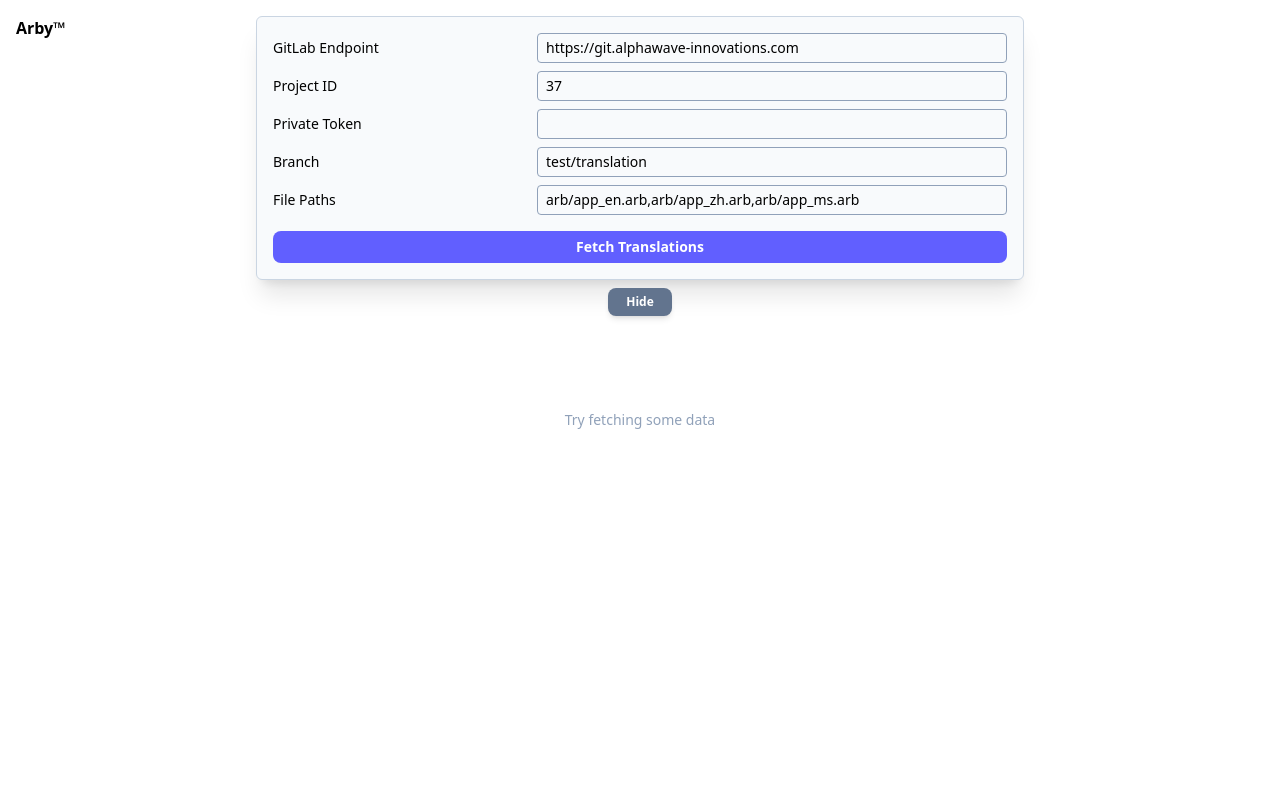
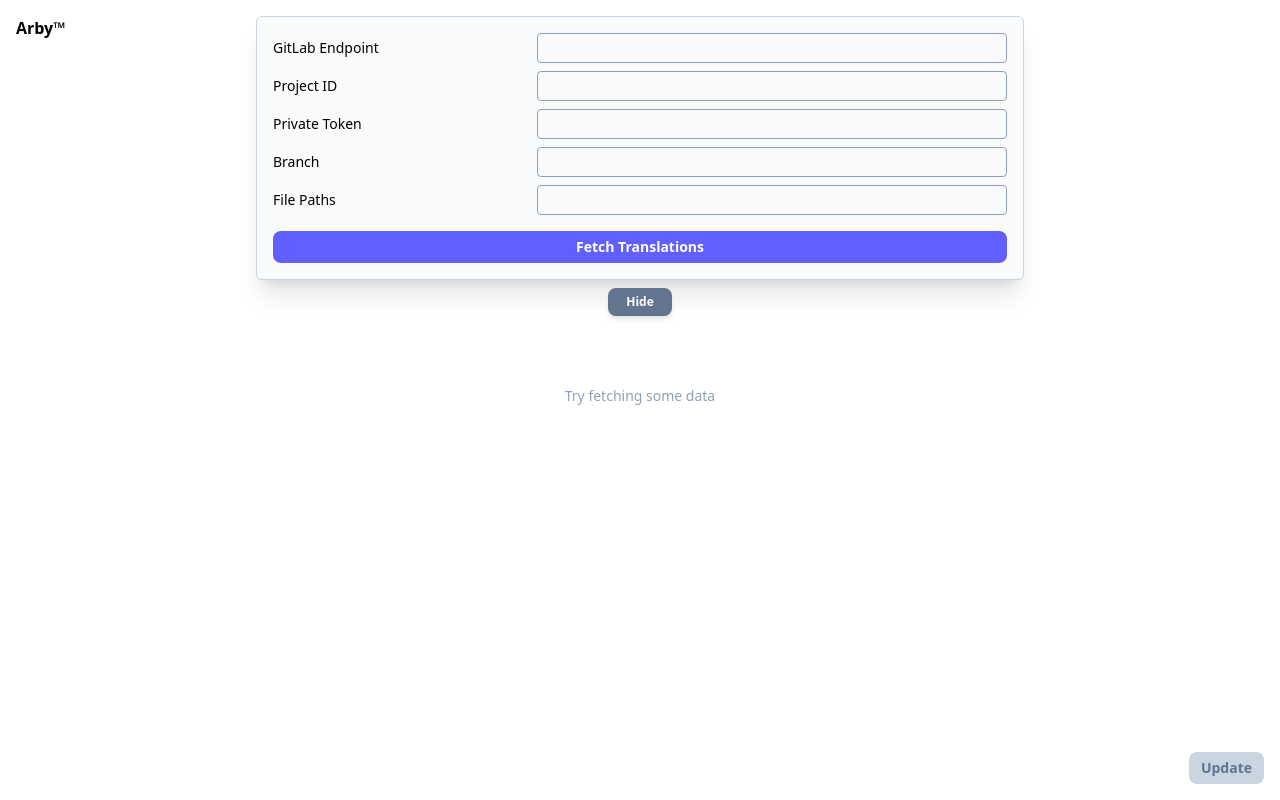
Before and after one commit to johngohrw/arby, an Astro site: page / in a window 1280 px wide. Built offline with nearby package versions, Linux system fonts and the light colour scheme; Astro itself is replaced by a stand-in of ours; what ag-grid-community would draw is missing.

Commit message:
feat: save

```diff
--- a/src/components/ArbyApp.tsx
+++ b/src/components/ArbyApp.tsx
@@ -1,10 +1,10 @@
-import { useEffect, useState, type ComponentProps } from "react";
+import { useEffect, useRef, useState, type ComponentProps } from "react";
 
 import { AllCommunityModule, ModuleRegistry } from "ag-grid-community";
 
 import { AgGridReact } from "ag-grid-react"; // React Data Grid Component
-import { getGitFile } from "../utils/git";
 import clsx from "clsx";
+import { getGitFile, updateMultipleFiles } from "../utils/git";
 
 ModuleRegistry.registerModules([AllCommunityModule]);
 
@@ -13,14 +13,28 @@ export const ArbyApp = () => {
   const [colDefs, setColDefs] = useState([{ field: "key" }]);
   const [dataLoaded, setDataLoaded] = useState(false);
   const [showForm, setShowForm] = useState(true);
+  const [isSubmitting, setIsSubmitting] = useState(false);
+  const hasInitializedRef = useRef(false);
 
   const [formVals, setFormVals] = useState({
-    gitlabEndpoint: "https://git.alphawave-innovations.com",
+    gitlabEndpoint: "",
     privateToken: "",
-    projectId: "37",
-    branch: "test/translation",
-    filePaths: "arb/app_en.arb,arb/app_zh.arb,arb/app_ms.arb",
+    projectId: "",
+    branch: "",
+    filePaths: "",
   });
+
+  useEffect(() => {
+    if (!hasInitializedRef.current) {
+      hasInitializedRef.current = true;
+      const existingFv = localStorage.getItem("fv");
+      if (existingFv) setFormVals(JSON.parse(existingFv));
+    }
+  }, []);
+
+  useEffect(() => {
+    localStorage.setItem("fv", JSON.stringify(formVals));
+  }, [formVals]);
 
   const handleFetch = () => {
     if (!formVals.privateToken) {
@@ -66,11 +80,7 @@ export const ArbyApp = () => {
   };
 
   const fetchAndParseArbsIntoRows = async () => {
-    const inputFilePaths = [
-      "arb/app_en.arb",
-      "arb/app_zh.arb",
-      "arb/app_ms.arb",
-    ];
+    const inputFilePaths = formVals.filePaths.split(",");
 
     const fetchPromises = inputFilePaths.map(async (filePath) => {
       const decodedContent = await getGitFile({
@@ -85,6 +95,7 @@ export const ArbyApp = () => {
     });
 
     const results = await Promise.all(fetchPromises);
+    console.log("results", results);
     const parsed = results.map((o) => ({
       ...o,
       decodedContent: JSON.parse(o.decodedContent ?? "{}"),
@@ -130,6 +141,82 @@ export const ArbyApp = () => {
     return { rows, filePaths };
   };
 
+  const handleUpdate = () => {
+    const fileMaps = colDefs
+      .filter((o) => "originalFilePath" in o)
+      .map((o) => ({ path: o.originalFilePath as string, fieldName: o.field }));
+
+    // presort keys, separating @@ and @ values
+    const topKeysMap = {} as any;
+    const atKeysMap = {} as any;
+    const normalKeysMap = {} as any;
+    data.forEach((row) => {
+      if (row.key.startsWith("@@")) topKeysMap[row.key] = row;
+      else if (row.key.startsWith("@")) atKeysMap[row.key] = row;
+      else normalKeysMap[row.key] = row;
+    });
+    const keyToValues = data.reduce(
+      (a, c) => ({ ...a, [c.key]: c }),
+      {} as Record<string, any>
+    );
+    const topKeys = Object.keys(topKeysMap);
+    const atKeys = Object.keys(atKeysMap);
+    const normalKeys = Object.keys(normalKeysMap);
+
+    const sortedRows = [] as ({ key: string } & Record<string, unknown>)[];
+    // include all topKeys first
+    for (const k of topKeys) sortedRows.push(keyToValues[k]);
+    // go through all normal keys
+    for (const k of normalKeys) {
+      sortedRows.push(keyToValues[k]);
+      // if theres a corresponding @ for this normal key, push it in right afterwards
+      if (`@${k}` in atKeysMap) sortedRows.push(atKeysMap[`@${k}`]);
+    }
+
+    //
+    const files: { path: string; content: string }[] = [];
+    for (const { path, fieldName } of fileMaps) {
+      // pre-format individual lines
+      const lines = sortedRows
+        .map((o, i) => {
+          const isLastLine = i === sortedRows.length - 1;
+          const isAtKey = o.key in atKeysMap;
+          const value = o[fieldName];
+          // no value! we mark this row as undefined to be filtered away later
+          if (!value) return undefined;
+          let formattedVal = isAtKey ? JSON.stringify(value) : `"${value}"`;
+          return `  "${o.key}": ${formattedVal}${isLastLine ? "" : ","}`;
+        })
+        .filter((o) => o);
+      console.log("lines", lines);
+      // join into a multiline string, curly-braced
+      const joined = `{\n${lines.join("\n")}\n}`;
+
+      console.log("joined", joined);
+
+      const safeJoined = joined.replace(/,\n}$/, "\n}"); // ensure no trailing comma
+
+      const result = safeJoined;
+
+      files.push({ path, content: result });
+    }
+    console.log("files", files);
+
+    setIsSubmitting(true);
+    updateMultipleFiles({
+      branch: formVals.branch,
+      commitMessage: "update arb files",
+      gitlabEndpoint: formVals.gitlabEndpoint,
+      privateToken: formVals.privateToken,
+      projectId: formVals.projectId,
+      fileUpdates: files.map((o) => ({
+        action: "update",
+        file_path: o.path,
+        content: o.content,
+      })),
+    }).finally(() => setIsSubmitting(false));
+  };
+
   return (
     <div className="flex flex-col h-full">
       <div
@@ -159,7 +246,7 @@ export const ArbyApp = () => {
             label="Project ID"
             value={formVals.projectId}
             onChange={(e) =>
-              setFormVals((p) => ({ ...p, branch: e.target.value }))
+              setFormVals((p) => ({ ...p, projectId: e.target.value }))
             }
           />
           <TextInput
@@ -237,6 +324,14 @@ export const ArbyApp = () => {
           <span className="text-sm text-slate-400">Try fetching some data</span>
         </div>
       )}
+      <div className="p-4 pt-0 flex justify-end">
+        <Button
+          disabled={data.length <= 0 || isSubmitting}
+          onClick={handleUpdate}
+        >
+          Update
+        </Button>
+      </div>
     </div>
   );
 };
```
